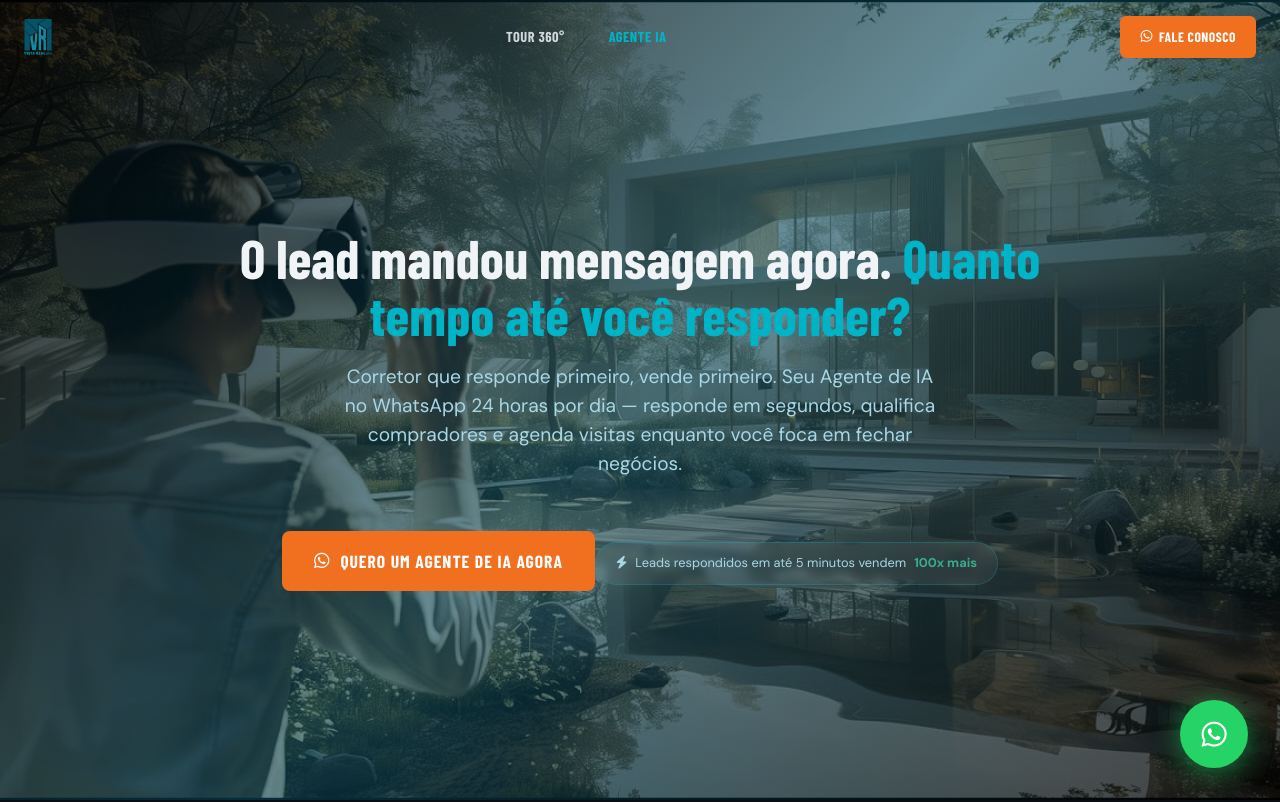
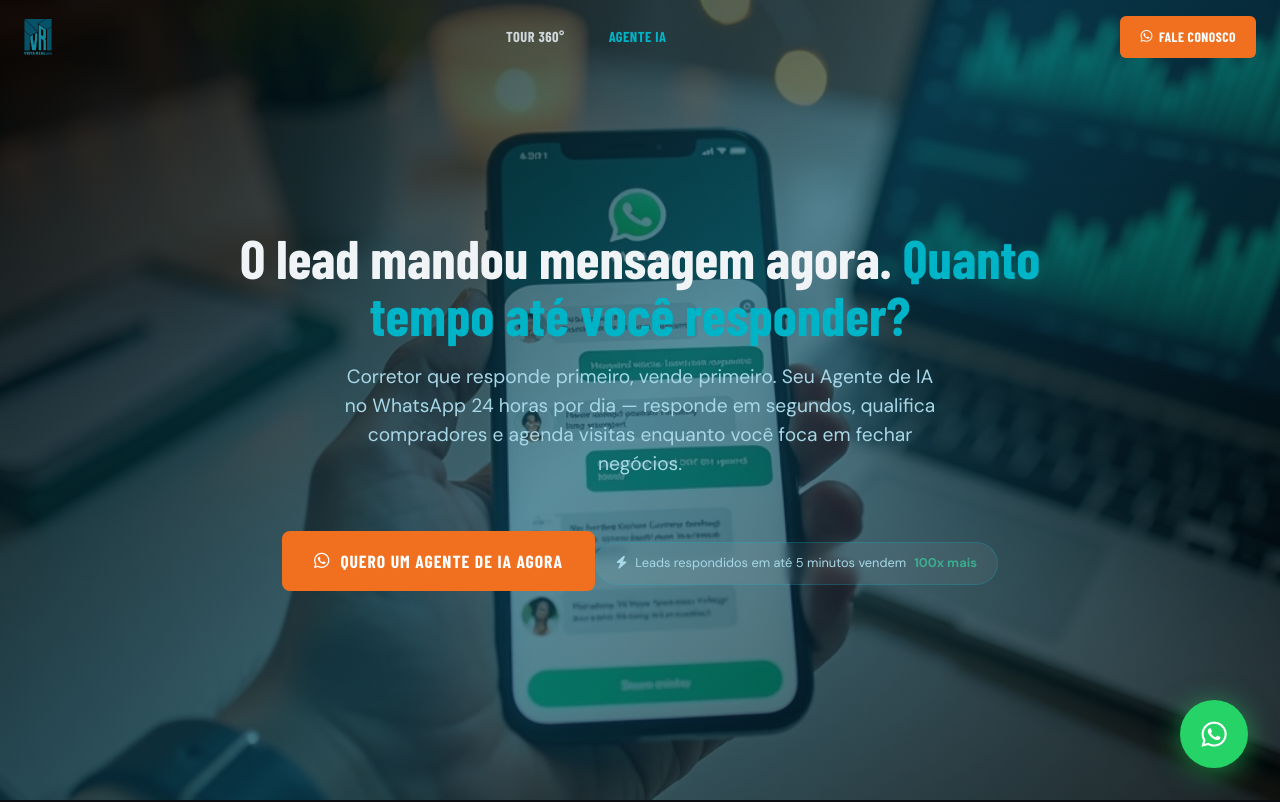
Before and after one commit to johnsonsudre/vistareal360_landingpage, a React (Vite) app: page /agente_ia in a window 1280 px wide. Shown: the top 802 px of the page. Built offline with nearby package versions, Linux system fonts and the light colour scheme; the HTML template or start-up script is replaced by a standard one; a web font is replaced by a local one.

Commit message:
feat: novas imagens hero e cta na página agente_ia

```diff
--- a/src/App.css
+++ b/src/App.css
@@ -1237,3 +1237,12 @@ a {
     padding: 32px 24px;
   }
 }
+
+/* ===== AGENTE IA BG ===== */
+.hero-bg-ia {
+  background-image: url('/images/agente-ia-whatsapp-atendimento-24h.webp') !important;
+}
+
+.cta-final-bg-ia {
+  background-image: url('/images/agente-ia-whatsapp-funcionamento-360.webp') !important;
+}
--- a/src/pages/AgenteIA.jsx
+++ b/src/pages/AgenteIA.jsx
@@ -20,7 +20,7 @@ export default function AgenteIA() {
 function HeroIA() {
   return (
     <section className="hero" aria-label="Hero">
-      <div className="hero-bg" />
+      <div className="hero-bg hero-bg-ia" />
       <div className="hero-overlay" />
       <div className="hero-content">
         <div className="reveal visible">
@@ -300,7 +300,7 @@ function CtaIA() {
 
   return (
     <section className="section-cta-final" aria-label="CTA Final">
-      <div className="cta-final-bg" />
+      <div className="cta-final-bg cta-final-bg-ia" />
       <div className="cta-final-overlay" />
       <div className="cta-final-content">
         <h2 ref={h2Ref} className="reveal">
```
Also changed, not shown: images/agente-ia-whatsapp-atendimento-24h.webp (added), images/agente-ia-whatsapp-funcionamento-360.webp (added).
